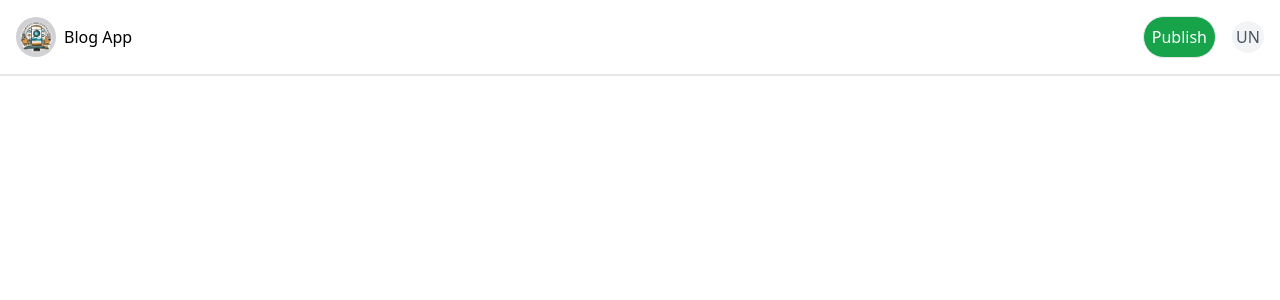
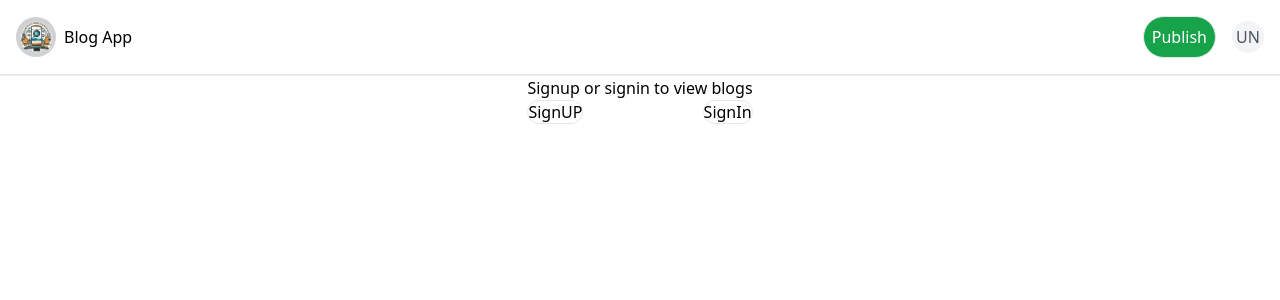
Before and after one commit to Yh010/BlogApp, a React (Vite) app in the folder frontend/: page / in a window 1280 px wide. Before the commit this address had no page. Shown: the top 300 px of the page. Built offline with nearby package versions, Linux system fonts and the light colour scheme.

Commit message:
landing page added

```diff
--- a/frontend/src/App.tsx
+++ b/frontend/src/App.tsx
@@ -6,12 +6,14 @@ import { Signup } from "./pages/SignUp";
 import { AllBlogs } from "./pages/AllBlogs";
 import { PublishBlog } from "./pages/PublishBlog";
 import { Navbar } from "./components/Navbar";
+import { LnadingPage } from "./pages/LandingPage";
 
 function App() {
   return (
     <>
       <Navbar />
       <Routes>
+        <Route path="/" element={<LnadingPage />} />
         <Route path="/signup" element={<Signup />} />
         <Route path="/signin" element={<Signin />} />
         <Route path="/blog/:id" element={<Blog />} />
--- /dev/null
+++ b/frontend/src/pages/LandingPage.tsx
@@ -0,0 +1,23 @@
+import { Link } from "react-router-dom";
+
+export const LnadingPage = () => {
+  return (
+    <div className="h-screen flex justify-center">
+      <div>
+        <div>Signup or signin to view blogs</div>
+        <div className="flex justify-between space-x-4">
+          <div>
+            <Link className="border rounded-full" to={"/signup"}>
+              SignUP
+            </Link>
+          </div>
+          <div>
+            <Link className="border rounded-full" to={"/signin"}>
+              SignIn
+            </Link>
+          </div>
+        </div>
+      </div>
+    </div>
+  );
+};
```
